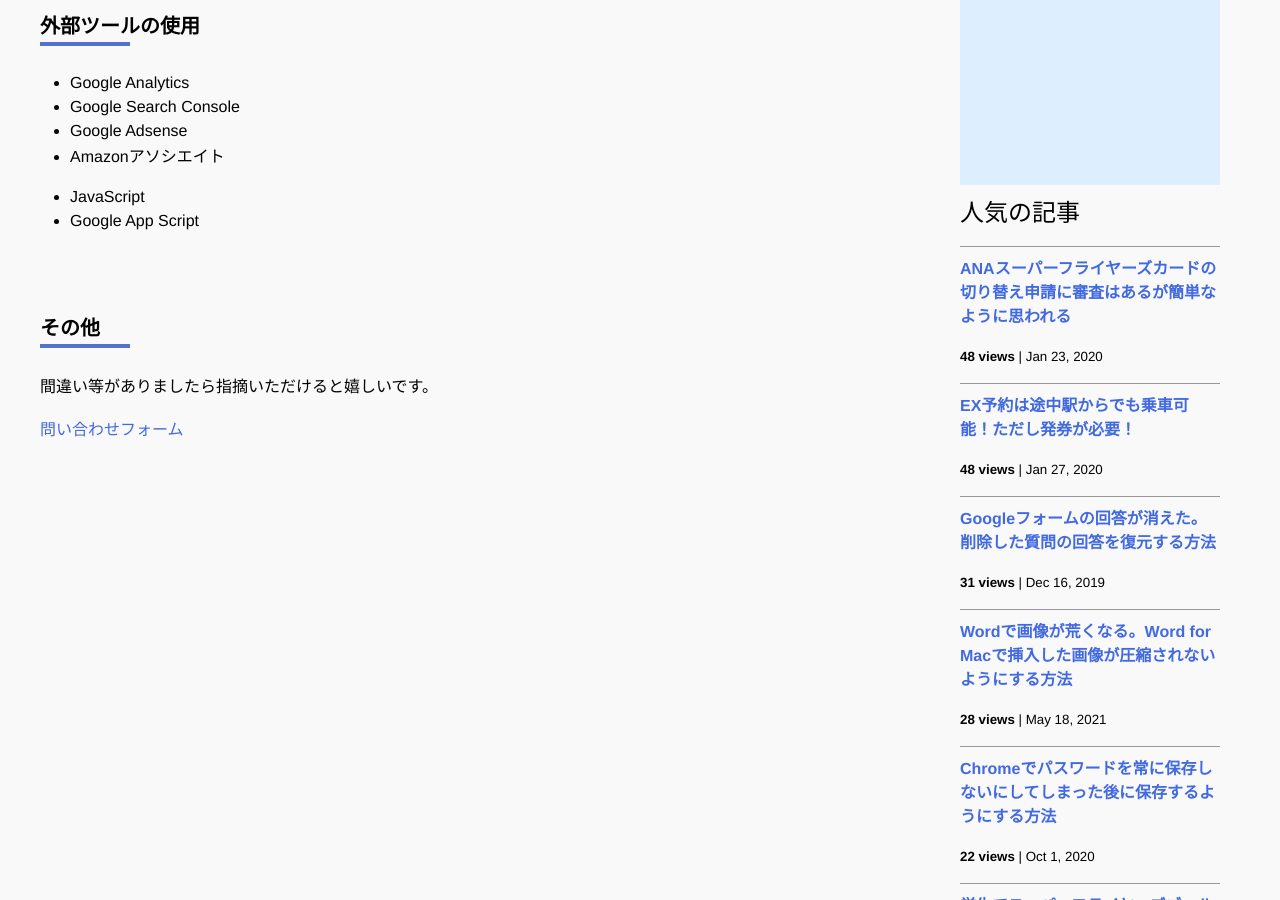
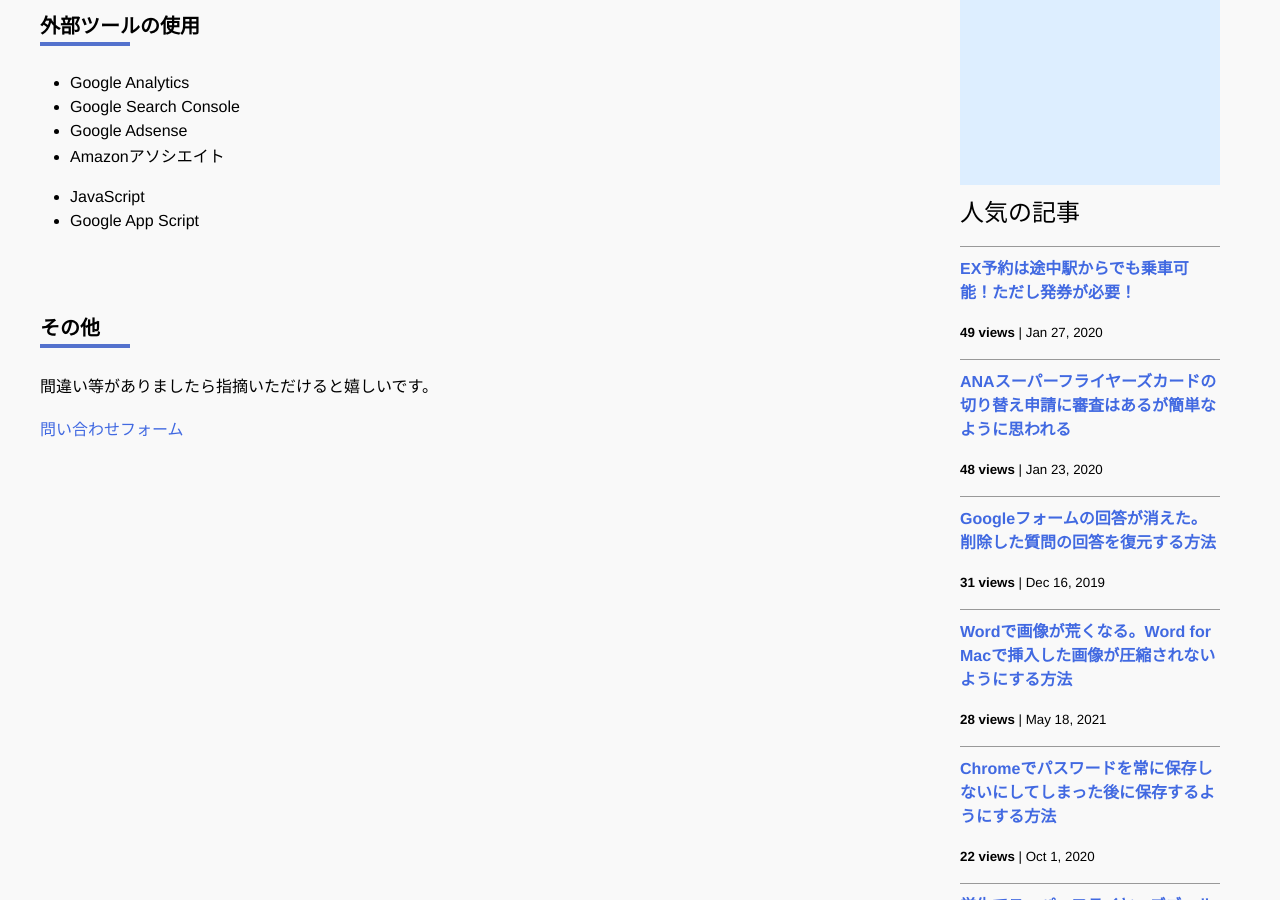
Before and after one commit to iwanaminami/shoyaiwaname, a Jekyll site: the page built from about.markdown, in a window 1280 px wide and 900 px high, scrolled down 628 px. Built offline with Jekyll 4.4.1, drawn with Linux system fonts in a browser that asks for light colours; nearby versions of some CDN libraries; comment, search, counter and statistics services are not loaded.

Commit message:
chore(ga): update _data/popularposts.yml 20260404-1552

```diff
--- a/_data/popularposts.yml
+++ b/_data/popularposts.yml
@@ -1,8 +1,8 @@
 side:
+  - view: 49
+    url: "/2020/01/27/ex-rideontheway.html"
   - view: 48
     url: "/2020/01/23/sfc-judge.html"
-  - view: 48
-    url: "/2020/01/27/ex-rideontheway.html"
   - view: 31
     url: "/2019/12/16/restore-googleform.html"
   - view: 28
```
